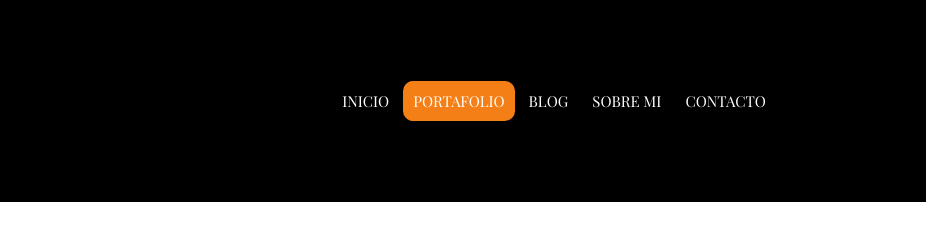
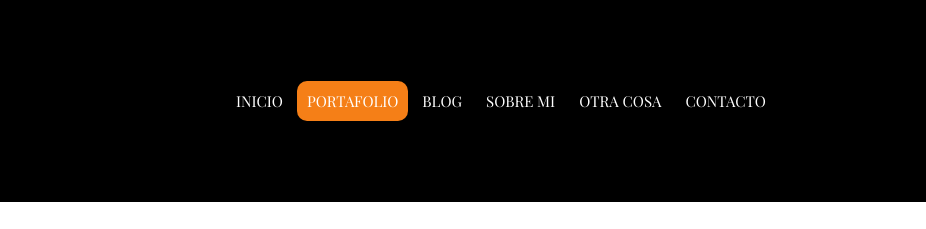
Before and after one commit to aranzaortega/Portafolio-Fotografo, a plain HTML site: page index.html in a window 1280 px wide. Shown: the top 229 px of the page, 354-1280 px from the left. Drawn offline with nearby package versions, Linux system fonts and the light colour scheme.

Commit message:
Agregamos elemento al nav

```diff
--- a/index.html
+++ b/index.html
@@ -16,6 +16,7 @@
 				<a href="#" id="naranja">PORTAFOLIO</a>
 				<a href="#">BLOG</a>
 				<a href="#">SOBRE MI</a>
+				<a href="#">OTRA COSA</a>
 				<a href="#">CONTACTO</a>
 			</nav>
 		</header>
```
